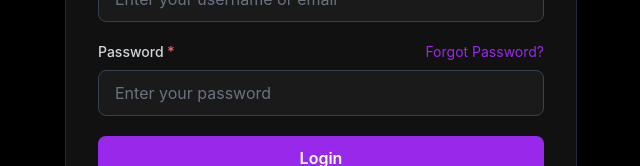
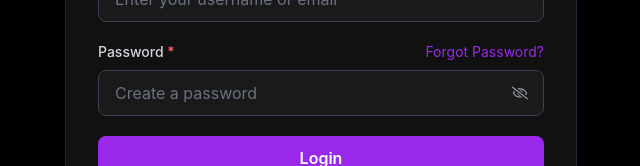
Before and after one commit to princepal09/SocialMediaApp, a React (Vite) app in the folder client/: page /login in a window 1280 px wide. Shown: the part 349-515 px from the top of the page, without its empty margins (319-959 px from the left). Built offline with nearby package versions, Linux system fonts and the light colour scheme.

Commit message:
feat(auth): add password visibility toggle to login and registration forms

```diff
--- a/client/package.json
+++ b/client/package.json
@@ -12,9 +12,11 @@
   "dependencies": {
     "@hookform/resolvers": "^5.7.1",
     "@tailwindcss/vite": "^4.3.3",
+    "axios": "^1.19.0",
     "react": "^19.2.8",
     "react-dom": "^19.2.8",
     "react-hook-form": "^7.84.0",
+    "react-icons": "^5.7.0",
     "react-router-dom": "^7.18.2",
     "tailwindcss": "^4.3.3",
     "zod": "^4.4.3"
--- a/client/src/components/AuthPageComponent/LoginUserForm.tsx
+++ b/client/src/components/AuthPageComponent/LoginUserForm.tsx
@@ -2,6 +2,8 @@ import { zodResolver } from "@hookform/resolvers/zod";
 import { useForm } from "react-hook-form";
 import { Link } from "react-router-dom";
 import { loginSchema, type LoginFormData } from "../../schemas/loginSchema";
+import { useState } from "react";
+import { FaRegEye, FaRegEyeSlash } from "react-icons/fa";
 
 const LoginUserForm = () => {
   const {
@@ -12,6 +14,8 @@ const LoginUserForm = () => {
   } = useForm<LoginFormData>({
     resolver: zodResolver(loginSchema),
   });
+
+  const [showPassword, setShowPassword] = useState(false);
 
   const submitHandler = (data: LoginFormData) => {
     console.log(data);
@@ -60,13 +64,22 @@ const LoginUserForm = () => {
           </button>
         </div>
 
-        <input
-          {...register("password")}
-          id="password"
-          type="password"
-          placeholder="Enter your password"
-          className="w-full rounded-lg border border-gray-700 bg-[#1A1A1A] px-4 py-2.5 text-white placeholder:text-gray-500 outline-none transition focus:border-[#9929EA]"
-        />
+        <div className="relative">
+          <input
+            {...register("password")}
+            id="password"
+            type={showPassword ? "text" : "password"}
+            placeholder="Create a password"
+            className="w-full rounded-lg border border-gray-700 bg-[#1A1A1A] px-4 py-2.5 pr-12 text-white placeholder:text-gray-500 outline-none transition focus:border-[#9929EA]"
+          />
+
+          <span
+            onClick={() => setShowPassword((prev) => !prev)}
+            className="absolute right-4 top-1/2 -translate-y-1/2 cursor-pointer text-gray-400 hover:text-white"
+          >
+            {showPassword ? <FaRegEye /> : <FaRegEyeSlash />}
+          </span>
+        </div>
 
         {errors.password && (
           <p className="text-sm text-red-500">{errors.password.message}</p>
--- a/client/src/components/AuthPageComponent/RegisterUserForm.tsx
+++ b/client/src/components/AuthPageComponent/RegisterUserForm.tsx
@@ -5,6 +5,8 @@ import {
   registerSchema,
   type RegisterFormData,
 } from "../../schemas/registerSchema";
+import { useState } from "react";
+import { FaRegEye, FaRegEyeSlash } from "react-icons/fa";
 
 const RegisterUserForm = () => {
   const {
@@ -15,6 +17,8 @@ const RegisterUserForm = () => {
   } = useForm<RegisterFormData>({
     resolver: zodResolver(registerSchema),
   });
+
+  const [showPassword, setShowPassword] = useState(false);
 
   const submitHandler = (data: RegisterFormData) => {
     const formData = new FormData();
@@ -82,13 +86,19 @@ const RegisterUserForm = () => {
           Password <span className="text-red-400">*</span>
         </label>
 
-        <input
-          {...register("password")}
-          id="password"
-          type="password"
-          placeholder="Create a password"
-          className="rounded-lg border border-gray-700 bg-[#1A1A1A] px-4 py-2.5 text-white placeholder:text-gray-500 outline-none transition focus:border-[#9929EA]"
-        />
+        <div className="relative">
+          <input
+            {...register("password")}
+            id="password"
+            type={showPassword ? "text" : "password"}
+            placeholder="Create a password"
+            className="w-full rounded-lg border border-gray-700 bg-[#1A1A1A] px-4 py-2.5 pr-12 text-white placeholder:text-gray-500 outline-none transition focus:border-[#9929EA]"
+          />
+
+          <span onClick={() => setShowPassword(prev => !prev)} className="absolute right-4 top-1/2 -translate-y-1/2 cursor-pointer text-gray-400 hover:text-white">
+            {showPassword ? <FaRegEye /> : <FaRegEyeSlash />}
+          </span>
+        </div>
 
         {errors.password && (
           <p className="text-sm text-red-500">{errors.password.message}</p>
```
Also changed, not shown: 1 other file (tests, documents, lock files or other folders).
